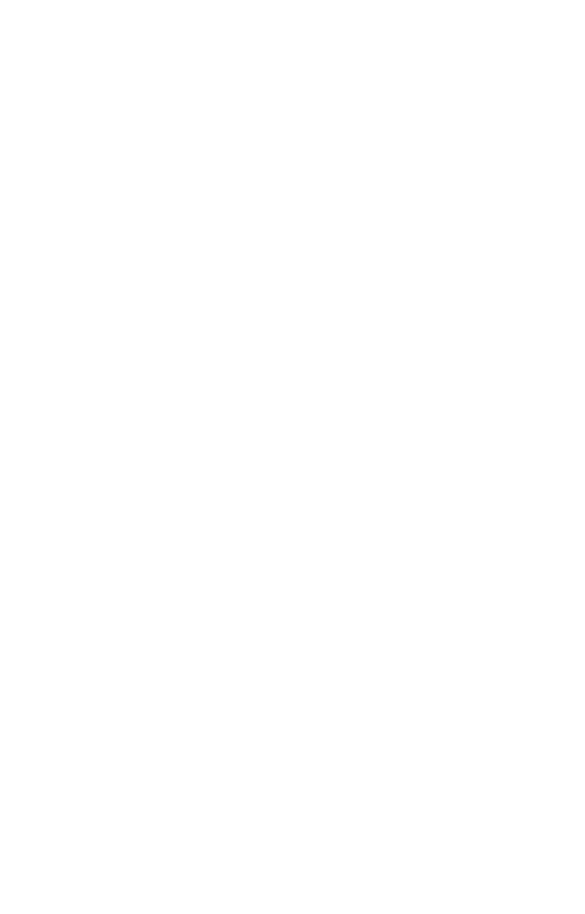
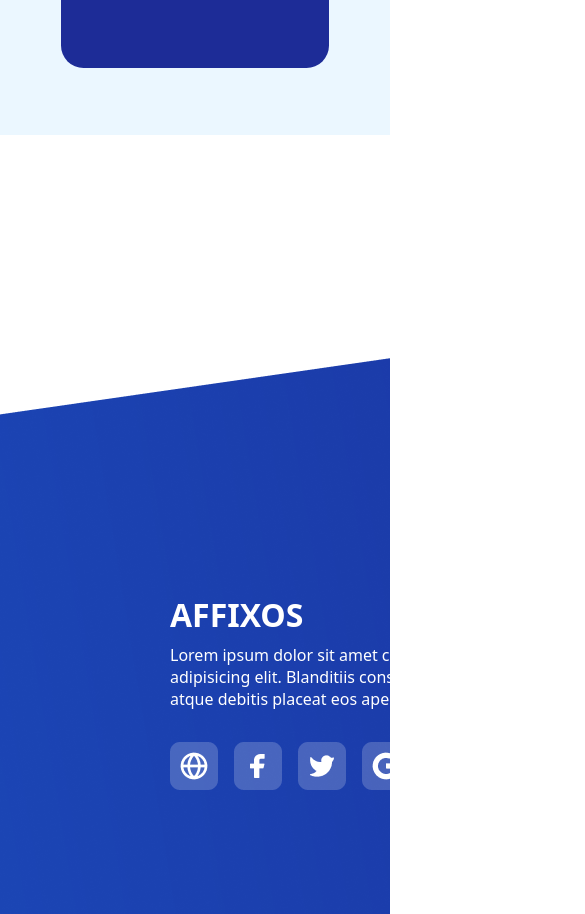
Before and after one commit to asiaahmadali/AffiXos, a React (Vite) app: page / in a window 390 px wide. Shown: the part 9740-10654 px from the top of the page, 585 px wide, since content can reach past the window. Before the commit the page ends 1841 px from the top, so only its background shows below. Built offline with nearby package versions, Linux system fonts and the light colour scheme.

Commit message:
responsive changes

```diff
--- a/src/Components/AffiXos.jsx
+++ b/src/Components/AffiXos.jsx
@@ -1,19 +1,19 @@
 import Header from "./Header";
-// import Features from "./Features";
-// import ProductsFeatures from "./Products-Features";
-// import About from "./About";
-// import Contact from "./Contact";
-// import Footer from "./Footer";
+import Features from "./Features";
+import ProductsFeatures from "./Products-Features";
+import About from "./About";
+import Contact from "./Contact";
+import Footer from "./Footer";
 
 function AffiXos() {
   return (
     <>
       <Header></Header>
-      {/* <Features></Features>
+      <Features></Features>
       <ProductsFeatures></ProductsFeatures>
       <About></About>
       <Contact></Contact>
-      <Footer></Footer> */}
+      <Footer></Footer>
     </>
   );
 }
--- a/src/Components/NavBar.jsx
+++ b/src/Components/NavBar.jsx
@@ -10,7 +10,7 @@
         </div>
         <div className="mt-[32px] mb-[32px] hidden md:block">
           <nav>
-            <ul className="flex gap-[40px] text-[16px]">
+            <ul className="flex gap-[40px] text-[16px] items-center">
               <li>Home</li>
               <li>Solution</li>
               <li>Product</li>
```
